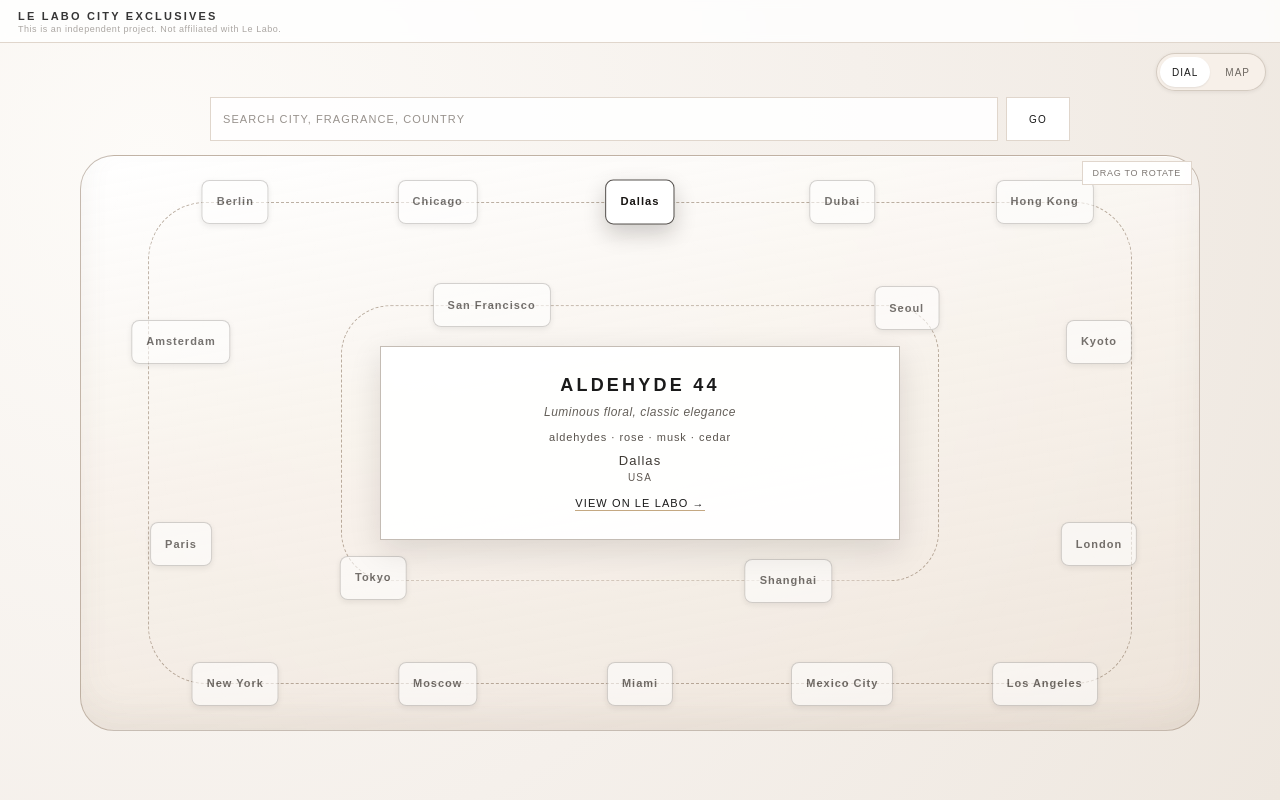
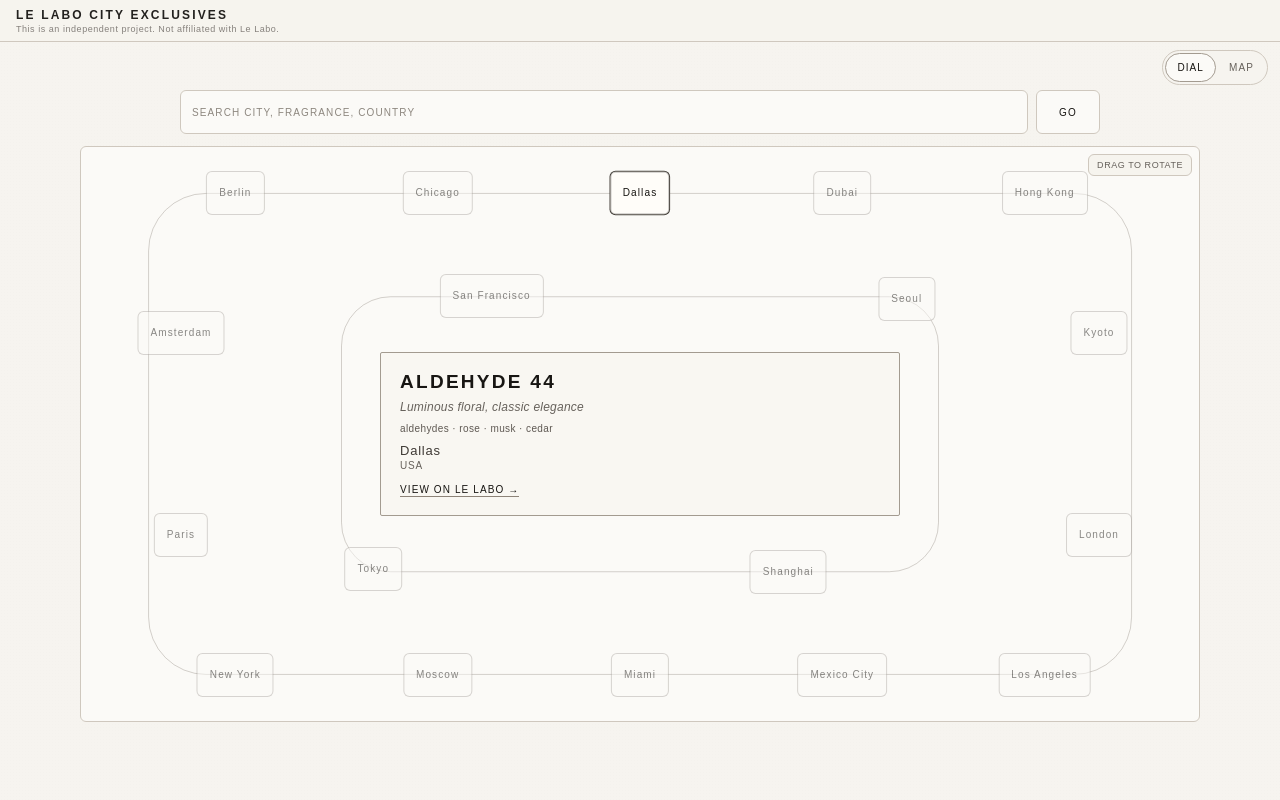
Before and after one commit to yisselda/LeLaboFragrancesMap, a React (Vite) app: page / in a window 1280 px wide. Built offline with nearby package versions, Linux system fonts and the light colour scheme.

Commit message:
style: refactor dial UI to flat label-inspired design system

```diff
--- a/src/components/DialView.tsx
+++ b/src/components/DialView.tsx
@@ -81,6 +81,13 @@
   return progress < 0.5
     ? 2 * progress * progress
     : 1 - Math.pow(-2 * progress + 2, 2) / 2;
+}
+
+function prefersReducedMotion(): boolean {
+  if (typeof window === "undefined" || !window.matchMedia) {
+    return false;
+  }
+  return window.matchMedia("(prefers-reduced-motion: reduce)").matches;
 }
 
 function buildRoundedRectPath(
@@ -478,8 +485,14 @@
       return;
     }
 
+    const duration = prefersReducedMotion() ? 0 : 300;
+    if (duration === 0) {
+      rotationOffsetRef.current = target;
+      setRotationOffset(target);
+      return;
+    }
+
     const startTime = performance.now();
-    const duration = 300;
 
     const tick = (now: number) => {
       const progress = Math.min((now - startTime) / duration, 1);
--- a/src/index.css
+++ b/src/index.css
@@ -1,17 +1,40 @@
 :root {
-  --color-text: #1a1a1a;
-  --color-bg: #f5f0eb;
-  --color-accent: #c4a882;
-  --color-white: #ffffff;
-  --color-border: #e0d6cc;
-  --color-muted: #7f7974;
-  --color-soft: #f9f6f2;
-  --dial-stage-border: rgba(128, 106, 84, 0.44);
-  --dial-guide-border: rgba(128, 106, 84, 0.52);
-  --dial-pill-border: rgba(42, 36, 31, 0.34);
-  --dial-pill-selected-border: rgba(30, 25, 21, 0.74);
-  --dial-pill-shadow: rgba(18, 15, 12, 0.14);
-  --dial-card-border: rgba(132, 116, 99, 0.48);
+  --paper-bg: #f6f4ef;
+  --paper-bg-alt: #f1eee8;
+  --paper-elevated: #fbfaf7;
+  --ink: #181613;
+  --ink-muted: #66615b;
+  --border: #cfc8be;
+  --border-strong: #a39b90;
+  --radius: 6px;
+  --space-1: 4px;
+  --space-2: 8px;
+  --space-3: 12px;
+  --space-4: 16px;
+  --space-5: 20px;
+  --space-6: 24px;
+  --type-xs: 9px;
+  --type-sm: 10px;
+  --type-md: 12px;
+  --type-lg: 15px;
+  --type-xl: 19px;
+  --tracking-tight: 0.06em;
+  --tracking-label: 0.11em;
+  --tracking-wide: 0.18em;
+
+  /* Legacy aliases */
+  --color-text: var(--ink);
+  --color-bg: var(--paper-bg);
+  --color-accent: #847a6e;
+  --color-white: var(--paper-elevated);
+  --color-border: var(--border);
+  --color-muted: var(--ink-muted);
+  --color-soft: var(--paper-bg-alt);
+  --dial-stage-border: var(--border);
+  --dial-guide-border: rgba(124, 115, 105, 0.32);
+  --dial-pill-border: rgba(70, 62, 54, 0.4);
+  --dial-pill-selected-border: rgba(36, 31, 26, 0.84);
+  --dial-card-border: var(--border-strong);
   --font-family: "Futura PT", "Century Gothic", "AppleGothic", sans-serif;
 }
 
@@ -32,9 +55,21 @@
 
 body {
   font-family: var(--font-family);
-  color: var(--color-text);
-  background: radial-gradient(circle at 12% 20%, #fdfbf8 0%, #f5f0eb 55%, #eee7df 100%);
+  color: var(--ink);
+  background: var(--paper-bg);
   -webkit-font-smoothing: antialiased;
+  text-rendering: optimizeLegibility;
+}
+
+body::before {
+  content: "";
+  position: fixed;
+  inset: 0;
+  pointer-events: none;
+  opacity: 0.045;
+  background-image: radial-gradient(circle, rgba(0, 0, 0, 0.18) 0.4px, transparent 0.7px);
+  background-size: 3px 3px;
+  z-index: -1;
 }
 
 #root {
@@ -49,26 +84,25 @@
 
 /* Header */
 .header {
-  padding: 10px 18px 8px;
-  border-bottom: 1px solid var(--color-border);
-  background: rgba(255, 255, 255, 0.8);
-  backdrop-filter: blur(4px);
+  padding: var(--space-2) var(--space-4) calc(var(--space-2) - 1px);
+  border-bottom: 1px solid var(--border);
+  background: rgba(246, 244, 239, 0.94);
 }
 
 .header-title {
-  font-size: 11px;
+  font-size: var(--type-md);
   font-weight: 700;
-  letter-spacing: 0.2em;
+  letter-spacing: var(--tracking-wide);
   text-transform: uppercase;
-  opacity: 0.88;
+  opacity: 0.95;
 }
 
 .header-disclaimer {
-  font-size: 9px;
-  letter-spacing: 0.06em;
-  color: #8a847f;
+  font-size: var(--type-xs);
+  letter-spacing: var(--tracking-tight);
+  color: var(--ink-muted);
   margin-top: 2px;
-  opacity: 0.72;
+  opacity: 0.78;
 }
 
 /* App layout */
@@ -83,8 +117,8 @@
 
 .view-toolbar {
   position: absolute;
-  top: 10px;
-  right: 14px;
+  top: var(--space-2);
+  right: var(--space-3);
   z-index: 1200;
   padding: 0;
   background: transparent;
@@ -93,42 +127,43 @@
 
 .view-toggle {
   display: inline-flex;
-  padding: 3px;
-  border: 1px solid rgba(132, 116, 99, 0.3);
-  background: rgba(247, 241, 234, 0.88);
+  padding: 2px;
+  border: 1px solid var(--border);
+  background: rgba(246, 244, 239, 0.96);
   border-radius: 999px;
-  gap: 3px;
-  box-shadow: 0 1px 4px rgba(20, 16, 12, 0.08);
+  gap: 2px;
 }
 
 .view-toggle-button {
   border: none;
   background: transparent;
-  padding: 6px 12px;
+  padding: 5px 11px;
   border-radius: 999px;
-  font-size: 10px;
-  letter-spacing: 0.1em;
+  font-size: var(--type-sm);
+  letter-spacing: var(--tracking-label);
   text-transform: uppercase;
-  color: #6d6761;
-  min-height: 30px;
+  color: var(--ink-muted);
+  min-height: 29px;
   cursor: pointer;
-  transition: color 0.2s, background-color 0.2s, box-shadow 0.2s;
+  transition: color 0.28s ease, background-color 0.28s ease,
+    border-color 0.28s ease;
 }
 
 .view-toggle-button.active {
-  color: var(--color-text);
-  background: var(--color-white);
-  box-shadow: 0 1px 2px rgba(0, 0, 0, 0.08);
+  color: var(--ink);
+  background: var(--paper-elevated);
+  border: 1px solid var(--border-strong);
 }
 
 .view-toggle-button:focus-visible,
 .city-pill:focus-visible,
 .dial-search-input:focus-visible,
 .dial-search-submit:focus-visible,
+.dial-center-link:focus-visible,
 .sidebar-search:focus-visible,
 .dial-stage:focus-visible,
 .dial-hint:focus-visible {
-  outline: 2px solid #222;
+  outline: 2px solid #1a1714;
   outline-offset: 2px;
 }
 
@@ -246,48 +281,57 @@
   display: flex;
   flex-direction: column;
   align-items: center;
-  gap: 14px;
-  padding: clamp(42px, 6vw, 54px) clamp(14px, 3vw, 26px)
-    clamp(14px, 3vw, 26px);
+  gap: var(--space-3);
+  padding: clamp(40px, 5vw, 48px) clamp(14px, 3vw, 24px)
+    clamp(12px, 3vw, 22px);
   overflow: auto;
 }
 
 .dial-search-wrap {
-  width: min(100%, 860px);
+  width: min(100%, 920px);
 }
 
 .dial-search-box {
   display: flex;
-  gap: 8px;
+  gap: var(--space-2);
   width: 100%;
 }
 
 .dial-search-input {
   flex: 1;
   min-height: 44px;
-  border: 1px solid var(--color-border);
-  background: rgba(255, 255, 255, 0.9);
-  padding: 10px 12px;
-  font-size: 11px;
-  letter-spacing: 0.1em;
+  border: 1px solid var(--border);
+  border-radius: var(--radius);
+  background: var(--paper-elevated);
+  padding: 10px 11px;
+  font-size: var(--type-sm);
+  letter-spacing: var(--tracking-label);
   text-transform: uppercase;
-  color: var(--color-text);
+  color: var(--ink);
+  transition: border-color 0.28s ease, background-color 0.28s ease;
 }
 
 .dial-search-input::placeholder {
-  color: #98928d;
+  color: #8d877f;
 }
 
 .dial-search-submit {
   min-width: 64px;
   min-height: 44px;
-  border: 1px solid var(--color-border);
-  background: var(--color-white);
-  color: var(--color-text);
-  letter-spacing: 0.12em;
+  border: 1px solid var(--border);
+  border-radius: var(--radius);
+  background: var(--paper-elevated);
+  color: var(--ink);
+  letter-spacing: var(--tracking-label);
   text-transform: uppercase;
-  font-size: 10px;
+  font-size: var(--type-sm);
   cursor: pointer;
+  transition: background-color 0.28s ease, border-color 0.28s ease;
+}
+
+.dial-search-submit:hover {
+  border-color: var(--border-strong);
+  background: #fefdfa;
 }
 
 .dial-stage-shell {
@@ -301,15 +345,16 @@
 
 .dial-hint {
   position: absolute;
-  top: 6px;
-  right: 8px;
-  border: 1px solid var(--color-border);
-  background: rgba(255, 255, 255, 0.96);
-  color: var(--color-muted);
-  padding: 6px 10px;
-  letter-spacing: 0.08em;
+  top: var(--space-2);
+  right: var(--space-2);
+  border: 1px solid var(--border);
+  border-radius: var(--radius);
+  background: rgba(246, 244, 239, 0.94);
+  color: var(--ink-muted);
+  padding: 5px 8px;
+  letter-spacing: var(--tracking-tight);
   text-transform: uppercase;
-  font-size: 9px;
+  font-size: var(--type-xs);
   z-index: 3;
   cursor: pointer;
 }
@@ -319,16 +364,8 @@
   width: 100%;
   height: clamp(460px, 72dvh, 860px);
   border: 1px solid var(--dial-stage-border);
-  border-radius: clamp(20px, 3vw, 34px);
-  background: linear-gradient(
-      170deg,
-      rgba(255, 255, 255, 0.96) 0%,
-      rgba(247, 241, 234, 0.86) 45%,
-      rgba(236, 225, 214, 0.74) 100%
-    ),
-    radial-gradient(circle at 50% 40%, rgba(255, 255, 255, 0.7), rgba(0, 0, 0, 0));
-  box-shadow: inset 0 1px 0 rgba(255, 255, 255, 0.75),
-    inset 0 -18px 30px rgba(120, 103, 87, 0.08);
+  border-radius: var(--radius);
+  background: var(--paper-elevated);
   touch-action: none;
   user-select: none;
 }
@@ -341,7 +378,7 @@
   position: absolute;
   top: 50%;
   left: 50%;
-  border: 1px dashed var(--dial-guide-border);
+  border: 1px solid var(--dial-guide-border);
   transform: translate(-50%, -50%);
   pointer-events: none;
 }
@@ -364,44 +401,52 @@
   min-height: 44px;
   min-width: 44px;
   max-width: clamp(118px, 14vw, 180px);
-  padding: 9px 14px;
+  padding: 9px 12px;
   border: 1px solid var(--dial-pill-border);
-  border-radius: 8px;
-  background: rgba(255, 255, 255, 0.98);
-  color: #171412;
+  border-radius: var(--radius);
+  background: var(--paper-elevated);
+  color: var(--ink);
   opacity: 1;
-  box-shadow: 0 2px 6px var(--dial-pill-shadow);
   cursor: pointer;
-  transition: opacity 0.2s ease, transform 0.2s ease, box-shadow 0.2s ease,
-    border-color 0.2s ease;
+  transition: opacity 0.3s ease, transform 0.3s ease, border-color 0.3s ease,
+    background-color 0.3s ease;
 }
 
 .city-pill-label {
   display: block;
   text-align: center;
-  font-size: clamp(9px, 1.3vw, 11px);
-  letter-spacing: 0.09em;
-  font-weight: 600;
+  font-size: clamp(var(--type-xs), 1.2vw, var(--type-sm));
+  letter-spacing: var(--tracking-label);
+  font-weight: 500;
   line-height: 1.2;
   white-space: nowrap;
   overflow: hidden;
   text-overflow: ellipsis;
 }
 
+.city-pill:hover {
+  border-color: var(--dial-pill-selected-border);
+  background: #fefdfa;
+}
+
+.city-pill:active {
+  opacity: 0.8;
+}
+
 .city-pill.selected {
   border-color: var(--dial-pill-selected-border);
-  background: #fff;
-  box-shadow: 0 9px 22px rgba(20, 16, 12, 0.2);
-  transform: translate(-50%, -50%) scale(1.02);
+  background: #fffdf9;
+  box-shadow: inset 0 0 0 1px rgba(24, 21, 18, 0.22);
+  transform: translate(-50%, -50%) scale(1.01);
   z-index: 2;
 }
 
 .city-pill.matched {
-  border-color: rgba(166, 137, 102, 0.86);
+  border-color: rgba(132, 122, 110, 0.74);
 }
 
 .city-pill.dimmed {
-  opacity: 0.58;
+  opacity: 0.5;
 }
 
 .dial-center-wrap {
@@ -414,72 +459,74 @@
 
 .dial-center-card {
   width: min(64%, 520px);
-  background: rgba(255, 255, 255, 0.97);
+  background: #f9f7f2;
   border: 1px solid var(--dial-card-border);
-  padding: clamp(18px, 2.6vw, 28px);
-  text-align: center;
-  box-shadow: 0 10px 30px rgba(22, 18, 14, 0.12);
+  border-radius: 2px;
+  padding: clamp(12px, 2.1vw, 18px) clamp(13px, 2.4vw, 19px);
+  text-align: left;
   pointer-events: auto;
 }
 
 .dial-center-name {
-  font-size: clamp(14px, 2vw, 18px);
-  letter-spacing: 0.18em;
+  font-size: clamp(15px, 1.7vw, var(--type-xl));
+  letter-spacing: 0.12em;
   text-transform: uppercase;
   font-weight: 700;
-  margin-bottom: 8px;
+  line-height: 1.15;
+  margin-bottom: 7px;
 }
 
 .dial-center-tagline {
-  font-size: clamp(10px, 1.4vw, 12px);
-  letter-spacing: 0.04em;
+  font-size: clamp(var(--type-sm), 1.2vw, var(--type-md));
+  letter-spacing: 0.02em;
   font-style: italic;
-  color: #65605a;
-  margin-bottom: 8px;
-  line-height: 1.4;
+  color: var(--ink-muted);
+  margin-bottom: 7px;
+  line-height: 1.28;
 }
 
 .dial-center-notes {
-  font-size: clamp(9px, 1.2vw, 11px);
-  letter-spacing: 0.08em;
-  color: #58524c;
+  font-size: clamp(var(--type-xs), 1.1vw, var(--type-sm));
+  letter-spacing: 0.04em;
+  color: #5f5953;
   margin-bottom: 8px;
-  line-height: 1.5;
+  line-height: 1.32;
 }
 
 .dial-center-city {
-  font-size: clamp(11px, 1.6vw, 13px);
-  letter-spacing: 0.08em;
+  font-size: clamp(var(--type-md), 1.4vw, 13px);
+  letter-spacing: 0.06em;
   color: #3f3a35;
-  margin-bottom: 4px;
+  margin-bottom: 2px;
 }
 
 .dial-center-country,
 .dial-center-empty {
-  font-size: 10px;
-  letter-spacing: 0.12em;
+  font-size: var(--type-sm);
+  letter-spacing: 0.08em;
   text-transform: uppercase;
-  color: #5f5852;
+  color: var(--ink-muted);
 }
 
 .dial-center-country {
-  margin-bottom: 10px;
+  margin-bottom: 8px;
 }
 
 .dial-center-link {
   display: inline-block;
-  font-size: 11px;
-  letter-spacing: 0.1em;
+  font-size: var(--type-sm);
+  letter-spacing: var(--tracking-label);
   text-transform: uppercase;
-  color: var(--color-text);
+  color: var(--ink);
   text-decoration: none;
-  border-bottom: 1px solid var(--color-accent);
+  border-bottom: 1px solid #8d8378;
   padding-bottom: 1px;
-  transition: border-color 0.2s;
+  transition: border-color 0.28s ease, color 0.28s ease;
 }
 
 .dial-center-link:hover {
-  border-color: var(--color-text);
+  color: #11100e;
+  border-color: #5f5750;
 }
 
 /* Utility */
@@ -516,8 +563,10 @@
 /* Leaflet popup overrides */
 .leaflet-popup-content-wrapper {
   border-radius: 0;
-  box-shadow: 0 2px 8px rgba(0, 0, 0, 0.15);
+  box-shadow: none;
+  border: 1px solid var(--border);
   padding: 0;
+  background: var(--paper-elevated);
 }
 
 .leaflet-popup-content {
@@ -531,9 +580,9 @@
 }
 
 .popup-name {
-  font-size: 14px;
+  font-size: 13px;
   font-weight: 700;
-  letter-spacing: 0.15em;
+  letter-spacing: 0.12em;
   text-transform: uppercase;
   margin-bottom: 4px;
 }
@@ -556,9 +605,9 @@
 }
 
 .popup-city {
-  font-size: 12px;
-  letter-spacing: 0.08em;
-  color: #666;
+  font-size: 11px;
+  letter-spacing: 0.06em;
+  color: var(--ink-muted);
   margin-bottom: 8px;
 }
 
@@ -616,7 +665,7 @@
   }
 
   .dial-view {
-    padding: 44px 12px 12px;
+    padding: 42px 12px 12px;
     gap: 12px;
   }
 
@@ -630,6 +679,16 @@
   }
 
   .dial-center-card {
-    width: min(74%, 360px);
+    width: min(76%, 360px);
   }
 }
+
+@media (prefers-reduced-motion: reduce) {
+  .view-toggle-button,
+  .city-pill,
+  .dial-center-link,
+  .dial-search-input,
+  .dial-search-submit {
+    transition: none;
+  }
+}
```
